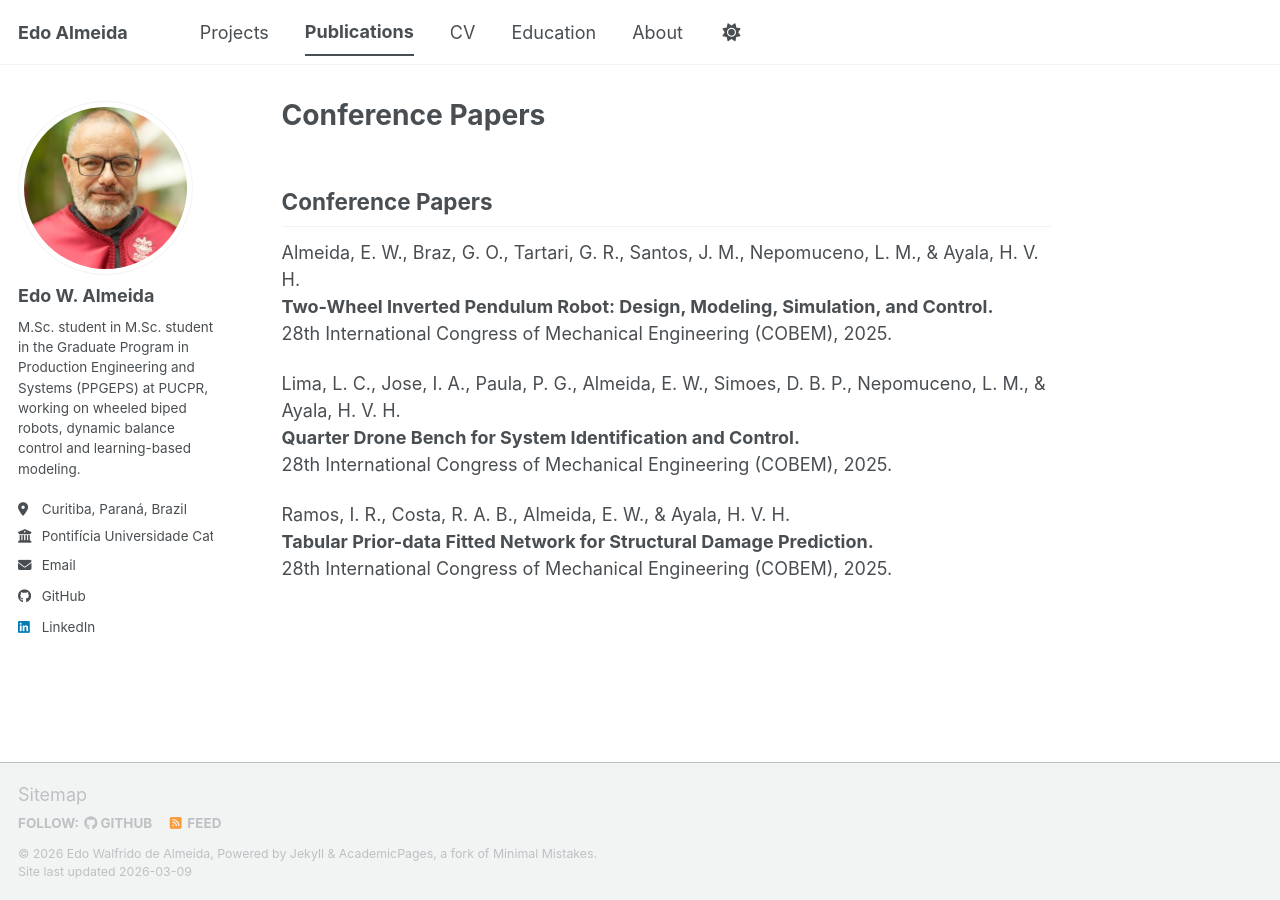
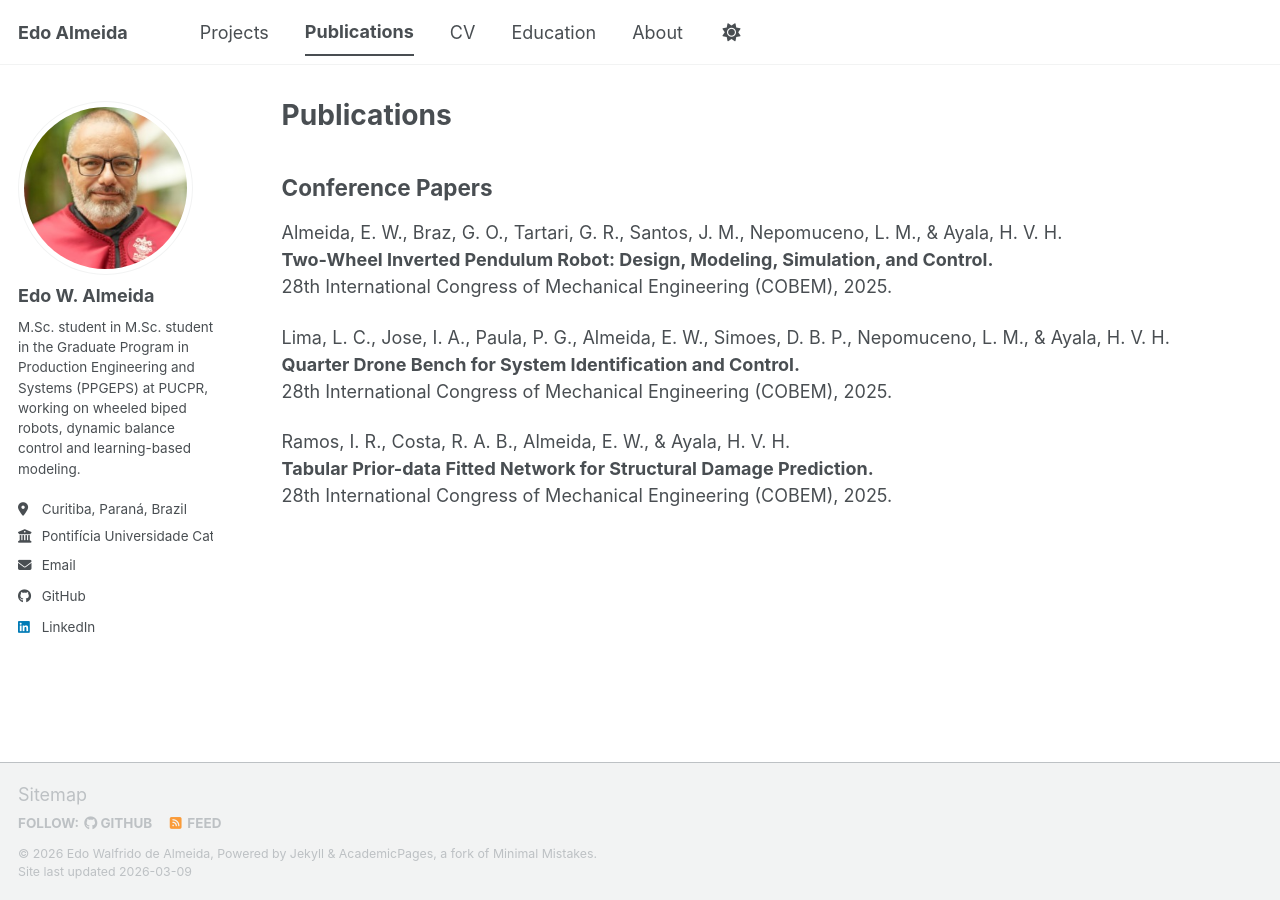
Before and after one commit to EdoAlmeida/EdoAlmeida.github.io, a Jekyll site: the page built from _pages/publications.md, in a window 1280 px wide. Built offline with Jekyll 4.4.1, drawn with Linux system fonts in a browser that asks for light colours; our own code applies the rules of GitHub Pages for plain Markdown files; a script bundle is joined from its source files by our own code; library files that are not in the unit come from our copies.

Commit message:
Update publications.md

```diff
--- a/_pages/publications.md
+++ b/_pages/publications.md
@@ -1,3 +1,11 @@
+---
+layout: archive
+title: "Publications"
+permalink: /publications/
+author_profile: true
+---
+
+
 ## Conference Papers
 
 Almeida, E. W., Braz, G. O., Tartari, G. R., Santos, J. M., Nepomuceno, L. M., & Ayala, H. V. H.
```
